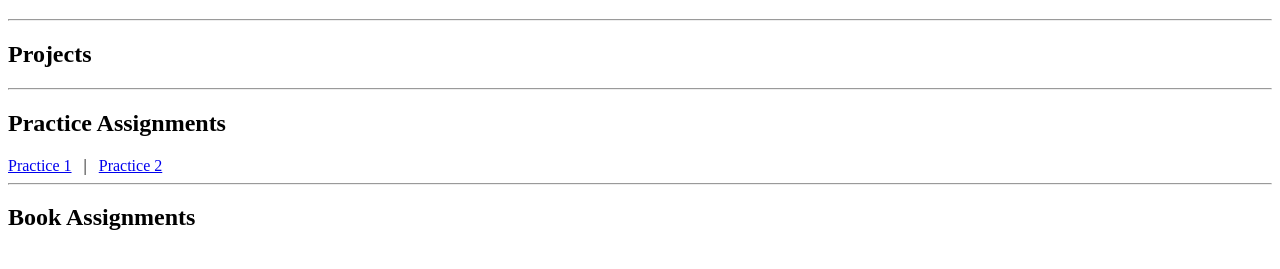
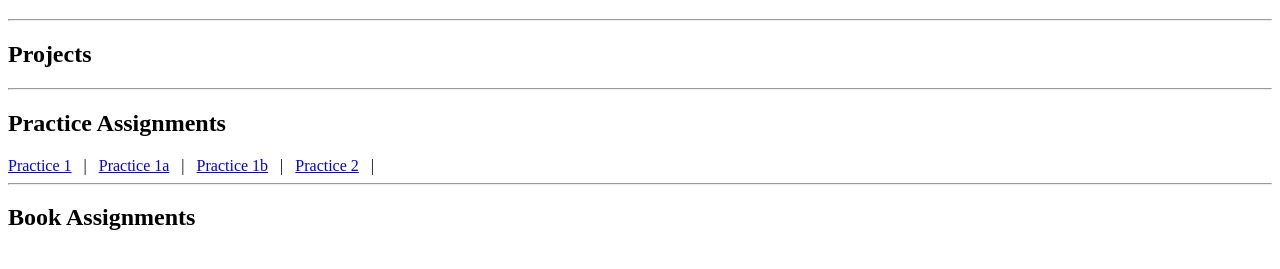
Before and after one commit to jbr-ish/INFO2420, a plain HTML site: page index.html in a window 1280 px wide. Shown: the part 61-330 px from the top of the page. Drawn offline with Linux system fonts and the light colour scheme.

Commit message:
updating all links for testing
for some reason github didn't deploy my page, so I'm trying again with all 4 links made //JR

```diff
--- a/index.html
+++ b/index.html
@@ -13,7 +13,12 @@
 <h2>Practice Assignments</h2>
 <a href="/Practices/Practice 1/index.html">Practice 1</a>
 &nbsp;&nbsp;|&nbsp;&nbsp;
+<a href="/Practices/Practice 1a/bistro/index.html">Practice 1a</a>
+&nbsp;&nbsp;|&nbsp;&nbsp;
+<a href="/Practices/Practice 1b/FAQ.html">Practice 1b</a>
+&nbsp;&nbsp;|&nbsp;&nbsp;
 <a href="/Fall2015/practice/ExpWeb1/circle.html">Practice 2</a>
+&nbsp;&nbsp;|&nbsp;&nbsp;
 
 <hr />
 <h2>Book Assignments</h2>
```
